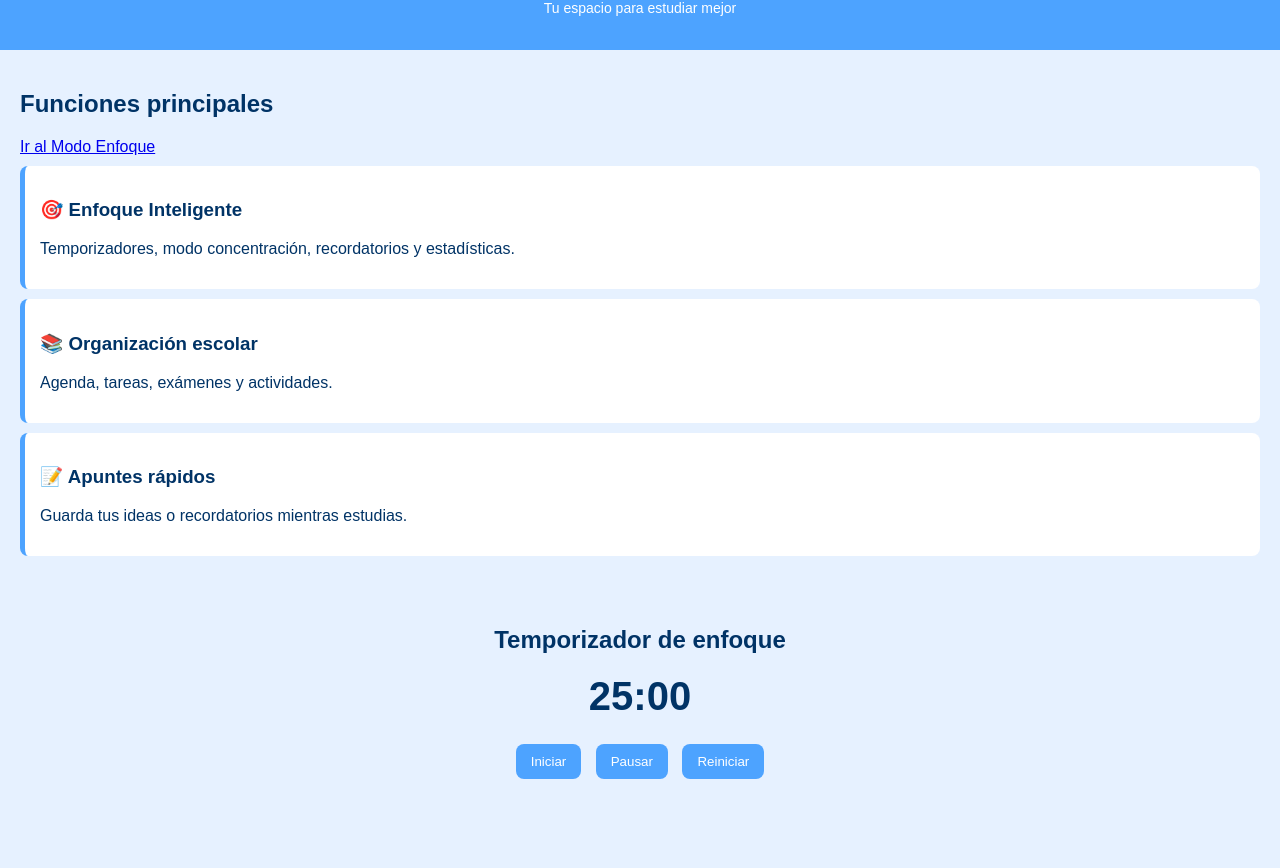
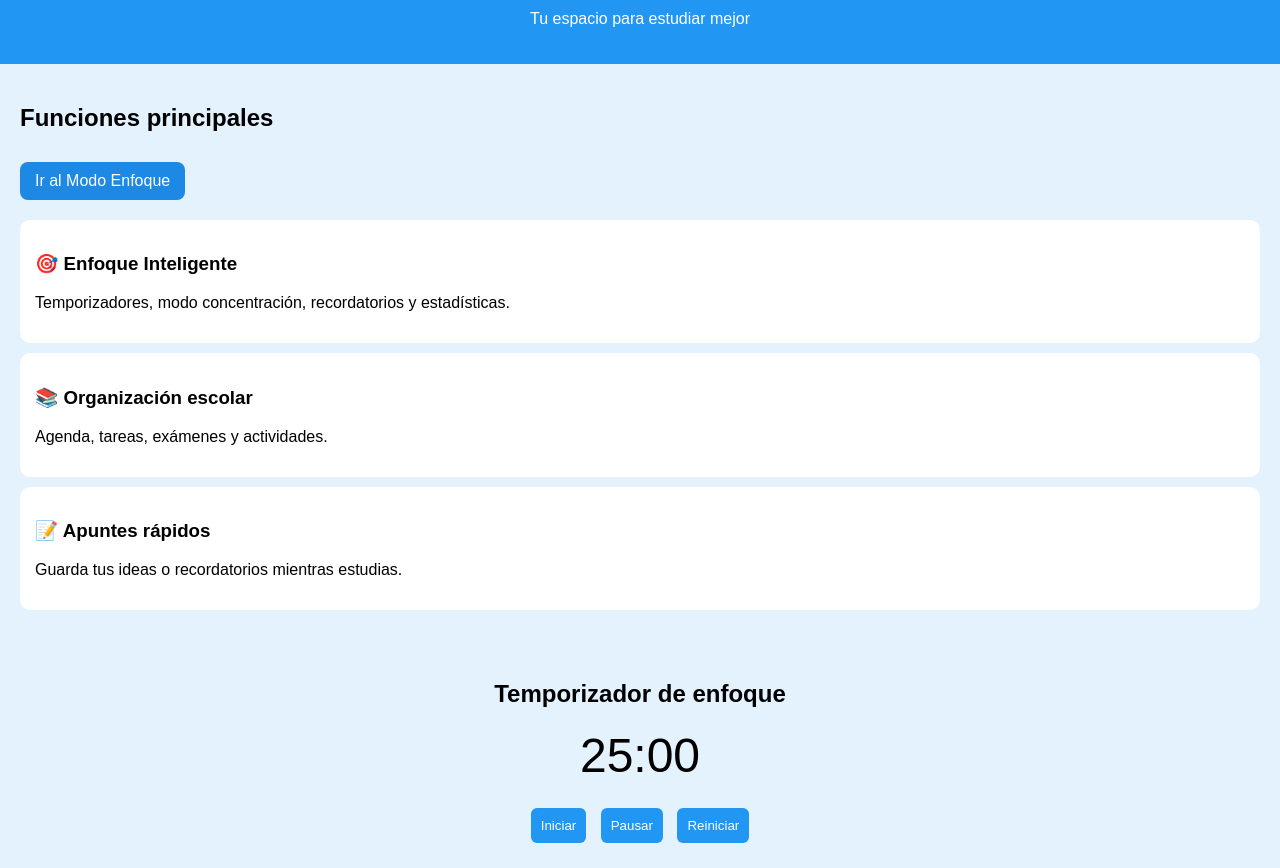
Before and after one commit to edutime25/EduTime, a plain HTML site: page index.html in a window 1280 px wide. Shown: the part 90-958 px from the top of the page. Before the commit the page ends 894 px from the top, so only its background shows below. Drawn offline with Linux system fonts and the light colour scheme.

Commit message:
Update styles for body, header, and buttons

```diff
--- a/style.css
+++ b/style.css
@@ -1,24 +1,17 @@
 body {
     font-family: Arial, sans-serif;
-    background: #e6f1ff;
     margin: 0;
-    padding: 0;
-    color: #003366;
+    background: #e3f2fd;
 }
 
 header {
-    background: #4da3ff;
+    text-align: center;
+    background: #2196f3;
+    color: white;
     padding: 20px;
-    text-align: center;
-    color: white;
 }
 
-.sub {
-    margin-top: -10px;
-    font-size: 14px;
-}
-
-section {
+#features {
     padding: 20px;
 }
 
@@ -26,30 +19,34 @@ section {
     background: white;
     padding: 15px;
     margin: 10px 0;
-    border-left: 5px solid #4da3ff;
+    border-radius: 10px;
+}
+
+.enlace-enfoque {
+    display: inline-block;
+    background: #1e88e5;
+    color: white;
+    padding: 10px 15px;
     border-radius: 8px;
+    text-decoration: none;
+    margin: 10px 0;
 }
 
 #timer {
     text-align: center;
+    padding: 20px;
 }
 
 #time-display {
-    font-size: 40px;
-    font-weight: bold;
+    font-size: 48px;
     margin: 20px 0;
 }
 
 button {
-    background: #4da3ff;
+    padding: 10px;
+    margin: 5px;
+    background: #2196f3;
     color: white;
     border: none;
-    padding: 10px 15px;
-    margin: 5px;
-    border-radius: 8px;
-    cursor: pointer;
+    border-radius: 6px;
 }
-
-button:hover {
-    background: #1c7dde;
-}
```
